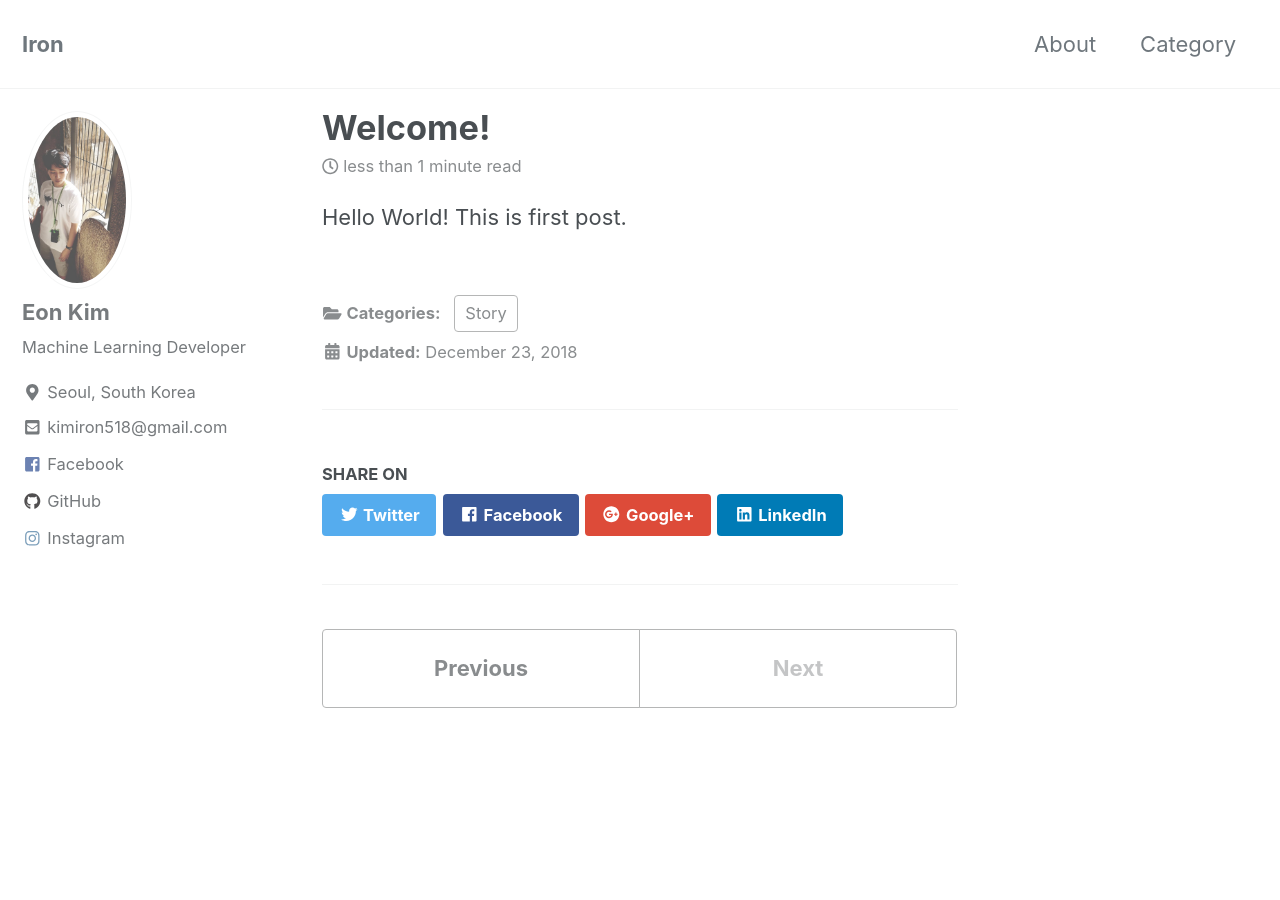
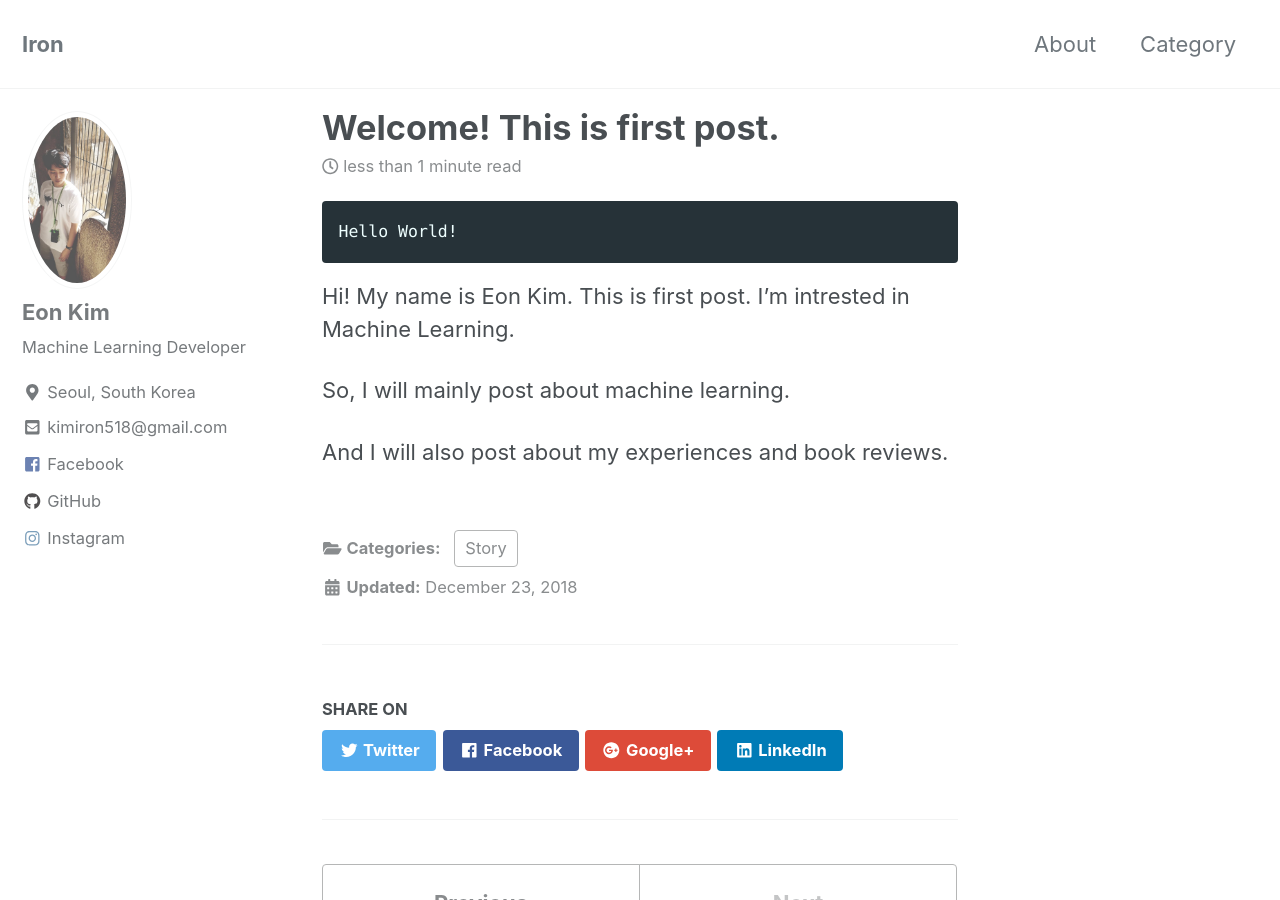
Before and after one commit to thisisiron/thisisiron.github.io, a Jekyll site: the page built from _posts/2018-01-26-first-post.md, in a window 1280 px wide and 900 px high. Built offline with Jekyll 4.4.1, drawn with Linux system fonts in a browser that asks for light colours; cached includes are drawn as plain includes; nearby versions of some CDN libraries; some of the changed text lies outside the part shown.

Commit message:
update first post and title of reviews

````diff
--- a/_posts/2018-01-26-first-post.md
+++ b/_posts/2018-01-26-first-post.md
@@ -1,7 +1,13 @@
 ---
-title: "Welcome!"
+title: "Welcome! This is first post."
 date: 2018-12-23
 categories: Story
 ---
+```
+Hello World!
+```
+Hi! My name is Eon Kim. This is first post. I'm intrested in Machine Learning.
 
-Hello World! This is first post.
+So, I will mainly post about machine learning.
+
+And I will also post about my experiences and book reviews.
````
Also changed, not shown: _posts/Review/2018-09-08-실용주의 프로그래머 리뷰.md (+1 -0 lines), _posts/Review/2018-10-04-골빈해커의 3분 딥러닝.md (+1 -0 lines), _posts/Review/2018-11-26-밑바닥부터 시작하는 딥러닝.md (+1 -0 lines).
